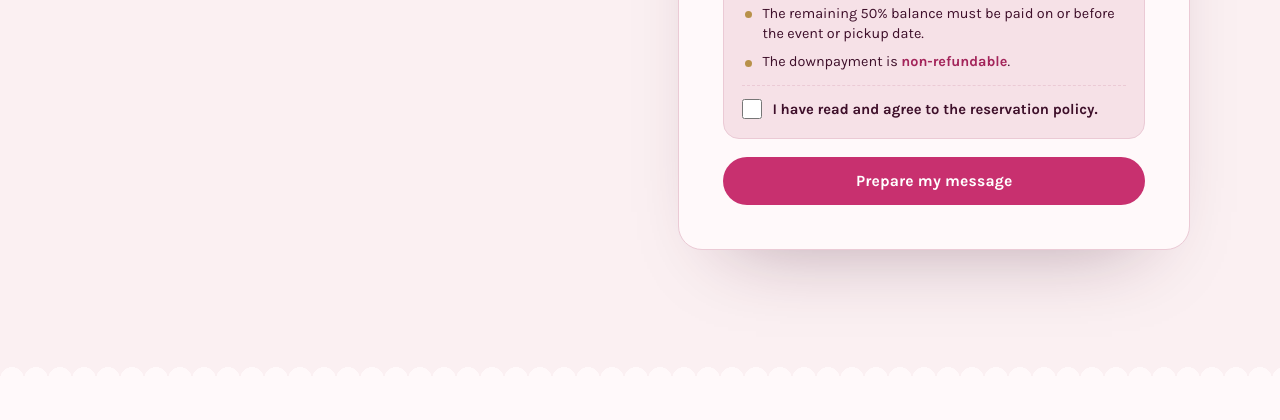
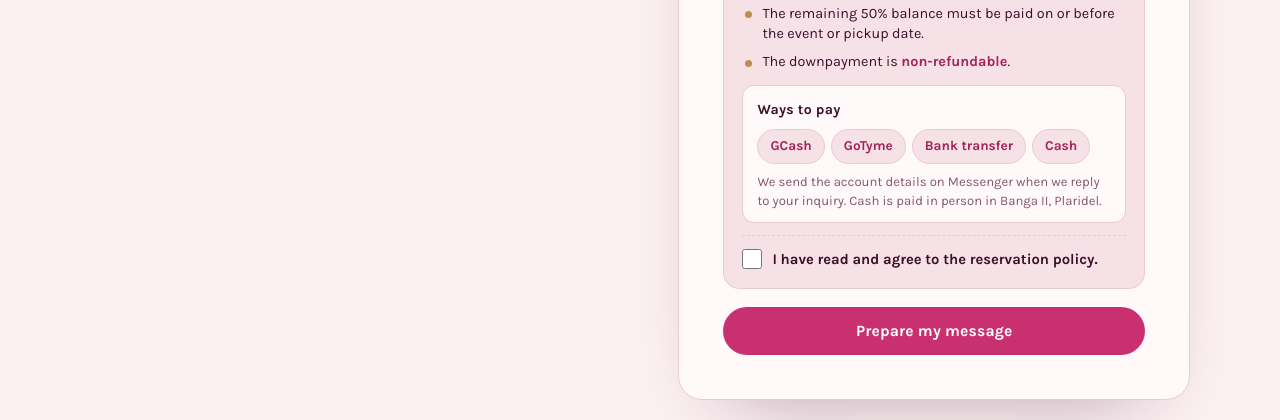
Before and after one commit to royceibay19/sweettreatsbychar-site, a plain HTML site: page index.html in a window 1280 px wide. Shown: the part 10387-10807 px from the top of the page. Drawn offline with nearby package versions, Linux system fonts and the light colour scheme.

Commit message:
Reservation policy: ways to pay (GCash, GoTyme, bank transfer, cash)
Co-Authored-By: Claude Opus 5.5 <noreply@anthropic.com>

```diff
--- a/index.html
+++ b/index.html
@@ -462,6 +462,16 @@
               <li>The remaining 50% balance must be paid on or before the event or pickup date.</li>
               <li>The downpayment is <strong>non-refundable</strong>.</li>
             </ul>
+            <div class="policy__pay">
+              <p class="policy__pay-title">Ways to pay</p>
+              <ul class="policy__methods">
+                <li>GCash</li>
+                <li>GoTyme</li>
+                <li>Bank transfer</li>
+                <li>Cash</li>
+              </ul>
+              <p class="policy__pay-note">We send the account details on Messenger when we reply to your inquiry. Cash is paid in person in Banga II, Plaridel.</p>
+            </div>
             <label class="policy__agree" for="f-agree">
               <input type="checkbox" id="f-agree" name="agree" value="yes">
               <span>I have read and agree to the reservation policy.</span>
--- a/style.css
+++ b/style.css
@@ -384,6 +384,11 @@ fieldset.field { border: 0; padding: 0; margin: 0 0 18px; min-width: 0; }
 .policy__list li { position: relative; padding-left: 20px; font-size: .9rem; line-height: 1.45; color: var(--text); }
 .policy__list li::before { content: ""; position: absolute; left: 3px; top: .55em; width: 7px; height: 7px; border-radius: 50%; background: var(--gold); }
 .policy__list strong { color: var(--accent-dark, var(--accent)); }
+.policy__pay { margin: 0 0 12px; padding: 12px 14px; background: var(--surface); border: 1px solid var(--line); border-radius: 12px; }
+.policy__pay-title { margin: 0 0 8px; font-weight: 700; font-size: .88rem; letter-spacing: .02em; }
+.policy__methods { list-style: none; margin: 0 0 8px; padding: 0; display: flex; flex-wrap: wrap; gap: 6px; }
+.policy__methods li { padding: 5px 12px; border-radius: 999px; background: var(--surface-2); border: 1px solid var(--line); font-size: .85rem; font-weight: 700; color: var(--accent-dark, var(--accent)); }
+.policy__pay-note { margin: 0; font-size: .82rem; color: var(--muted); line-height: 1.45; }
 .field .policy__agree { display: flex; gap: 10px; align-items: flex-start; margin: 0; padding-top: 12px; border-top: 1px dashed var(--line); font-weight: 700; font-size: .92rem; cursor: pointer; }
 .field .policy__agree input { width: 20px; height: 20px; min-height: 0; margin: 1px 0 0; padding: 0; border: 0; background: none; flex: none; accent-color: var(--accent); cursor: pointer; }
 
```
